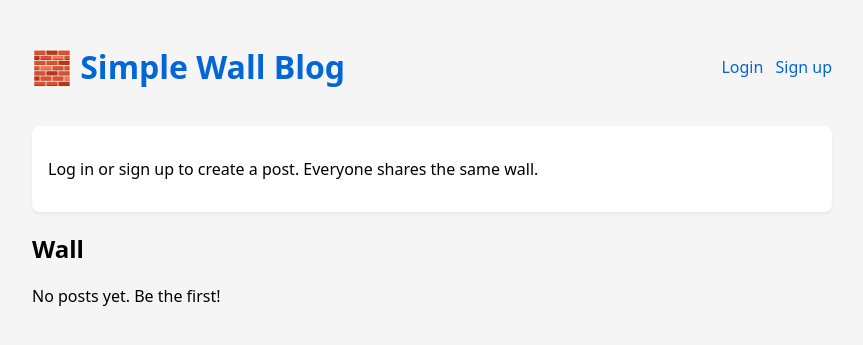
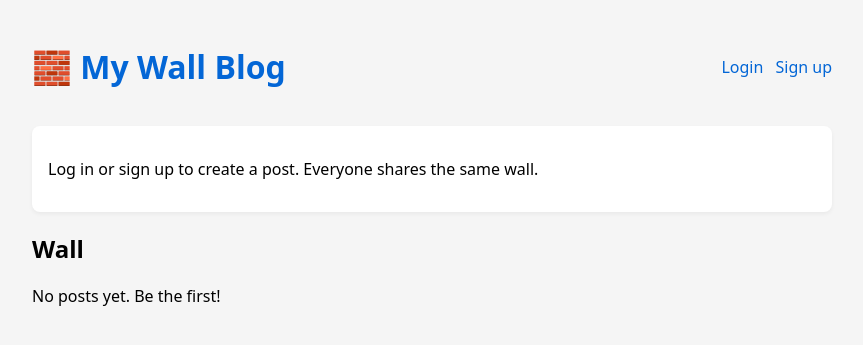
Before and after one commit to nipun221/flask-blog-app, a Flask app: page / in a window 1280 px wide. Shown: the top 345 px of the page, without its empty margins (208-1071 px from the left). Run offline with Flask 3, Linux system fonts and the light colour scheme; data that the repository does not hold is empty.

Commit message:
Changed title

```diff
--- a/templates/base.html
+++ b/templates/base.html
@@ -22,7 +22,7 @@
 </head>
 <body>
 <header>
-  <h1><a href="{{ url_for('index') }}">🧱 Simple Wall Blog</a></h1>
+  <h1><a href="{{ url_for('index') }}">🧱 My Wall Blog</a></h1>
   <nav>
     {% if user %}
       <span>Hi, {{ user.username }}!</span>
```
